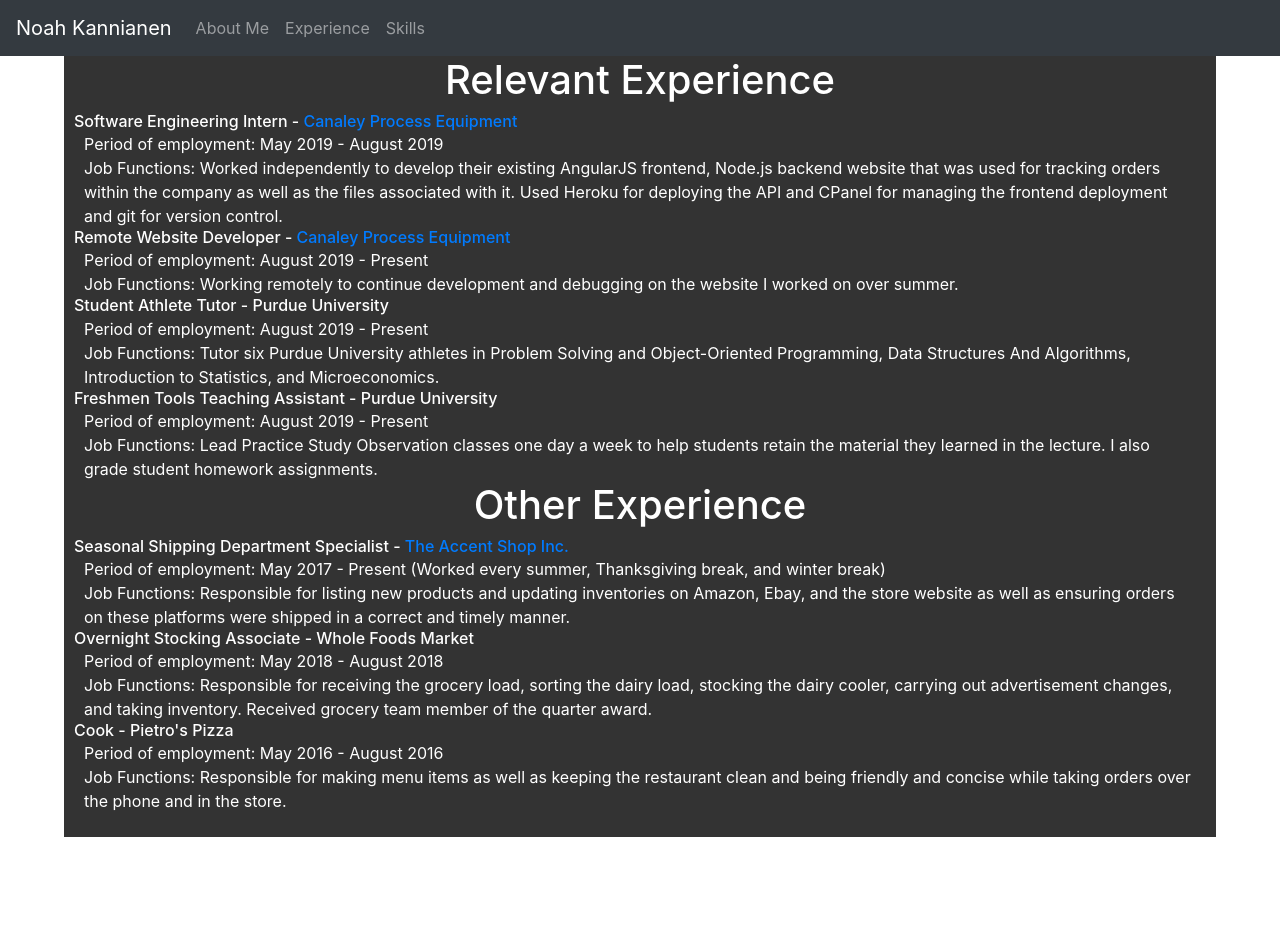
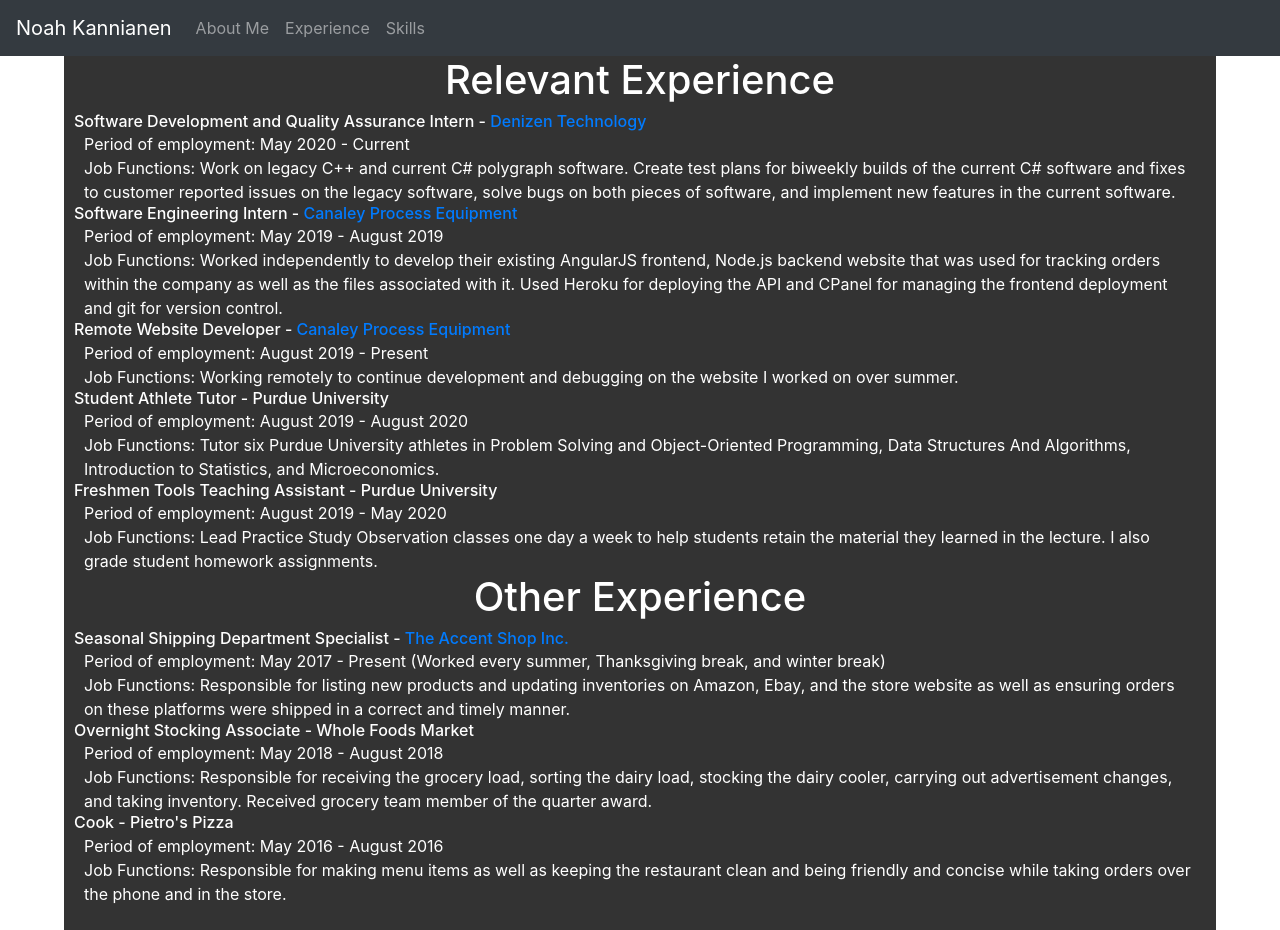
Before and after one commit to nkannian/noahkannianen, a React (Create React App) app: page /experience in a window 1280 px wide. Before the commit the page ends 837 px from the top, so only its background shows below. Built offline with nearby package versions, Linux system fonts and the light colour scheme.

Commit message:
updated resume and experience

```diff
--- a/src/components/experience/ExperienceComponent.jsx
+++ b/src/components/experience/ExperienceComponent.jsx
@@ -8,6 +8,16 @@
         <div className="experienceDiv">
             <div className="experienceContent">
                 <h1 className="experienceHeader">Relevant Experience</h1>
+                <h6 className="experienceSubHeader">Software Development and Quality Assurance Intern -&nbsp;
+                    <a href="http://denizentech.com/" target="_blank" rel="noopener noreferrer">
+                        Denizen Technology
+                    </a>
+                </h6>
+                <div className="experienceBody">
+                    Period of employment: May 2020 - Current&nbsp;
+                    <br />
+                    Job Functions: Work on legacy C++ and current C# polygraph software. Create test plans for biweekly builds of the current C# software and fixes to customer reported issues on the legacy software, solve bugs on both pieces of software, and implement new features in the current software.
+                </div>
                 <h6 className="experienceSubHeader">Software Engineering Intern -&nbsp;
                     <a href="http://canaley.com/" target="_blank" rel="noopener noreferrer">
                         Canaley Process Equipment
@@ -30,13 +40,13 @@
                 </div>
                 <h6 className="experienceSubHeader">Student Athlete Tutor - Purdue University</h6>
                 <div className="experienceBody">
-                    Period of employment: August 2019 - Present&nbsp;
+                    Period of employment: August 2019 - August 2020&nbsp;
                     <br />
                     Job Functions: Tutor six Purdue University athletes in Problem Solving and Object-Oriented Programming, Data Structures And Algorithms, Introduction to Statistics, and Microeconomics.
                 </div>
                 <h6 className="experienceSubHeader">Freshmen Tools Teaching Assistant - Purdue University</h6>
                 <div className="experienceBody">
-                    Period of employment: August 2019 - Present&nbsp;
+                    Period of employment: August 2019 - May 2020&nbsp;
                     <br />
                     Job Functions: Lead Practice Study Observation classes one day a week to help students retain the material they learned in the lecture.
                     I also grade student homework assignments.
--- a/src/components/home/HomeComponent.jsx
+++ b/src/components/home/HomeComponent.jsx
@@ -12,7 +12,7 @@
                 <div className="MainDivContent">
                     <br/>
                     <h3>Noah Kannianen's Resume Website</h3>
-                    <a href="/JuniorResume.pdf" download className="MainDivLinks">Static Resume Download</a>
+                    <a href="/SeniorResume.pdf" download className="MainDivLinks">Static Resume Download</a>
                     <br/>&nbsp;
                 </div>
             </div>
```
Also changed, not shown: 1 other file (tests, documents, lock files or other folders).
